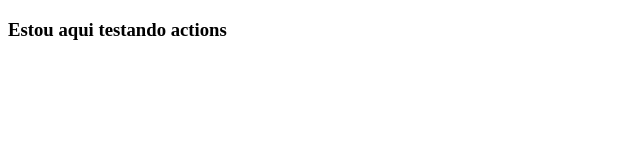
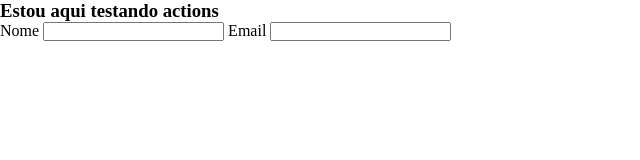
Before and after one commit to diogo7b/testando-actions, a website: page index.html in a window 1280 px wide. Shown: the whole page, without its empty margins (0-640 px from the left). Drawn offline with Linux system fonts and the light colour scheme.

Commit message:
html: added form

```diff
--- /dev/null
+++ b/global.css
@@ -0,0 +1,5 @@
+* {
+    margin: 0;
+    padding: 0;
+    box-sizing: border-box;
+}
--- /dev/null
+++ b/index.css
@@ -0,0 +1,8 @@
+form {
+    display: flex;
+    flex-direction: column;
+}
+
+input {
+    width: 350px;
+}
--- a/index.html
+++ b/index.html
@@ -1,14 +1,25 @@
 <!DOCTYPE html>
-<html lang="en">
+<html lang="pt-br">
+
 <head>
     <meta charset="UTF-8">
     <meta http-equiv="X-UA-Compatible" content="IE=edge">
     <meta name="viewport" content="width=device-width, initial-scale=1.0">
+    <link rel="stylesheet" href="./global.css">
+    <!-- <link rel="stylesheet" href="./index.css"> -->
     <title>Document</title>
 </head>
+
 <body>
     <header>
         <h3>Estou aqui testando actions</h3>
+        <form action="" method="get">
+            <label for="name">Nome</label>
+            <input type="text" name="" id="name">
+            <label for="email">Email</label>
+            <input type="email" name="" id="email">
+        </form>
     </header>
 </body>
+
 </html>
```
